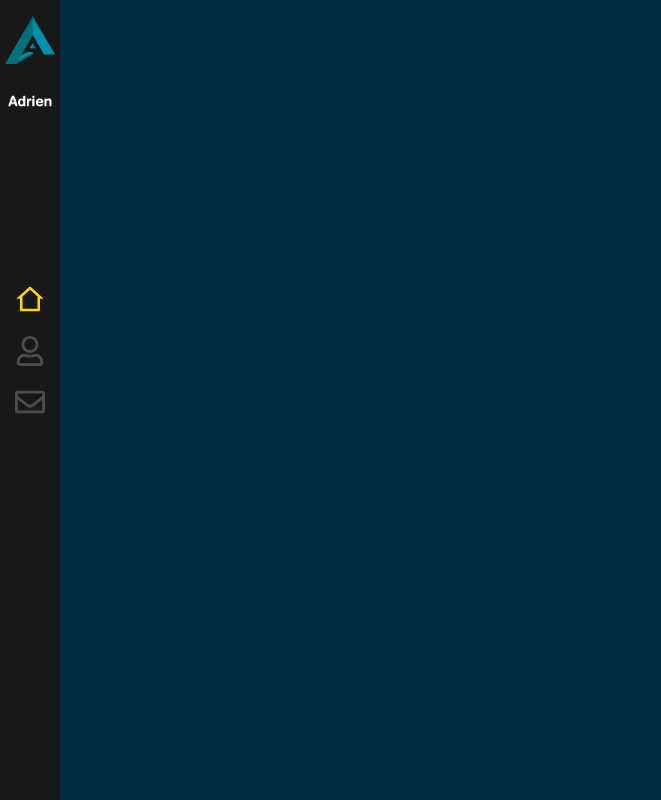
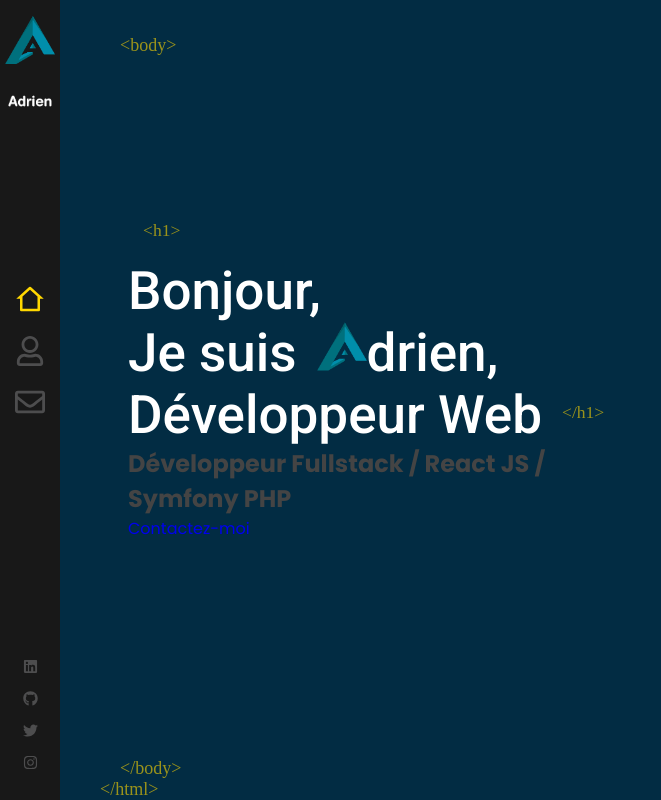
Before and after one commit to adrien-dubois/portfolio-v2, a React (Create React App) app: page / in a window 1280 px wide. Shown: the whole page, without its empty margins (0-661 px from the left). Built offline with nearby package versions, Linux system fonts and the light colour scheme; a web font is replaced by a local one.

Commit message:
[ADD]Home on layout

```diff
--- a/public/index.html
+++ b/public/index.html
@@ -13,6 +13,7 @@
       <link rel="preconnect" href="https://fonts.gstatic.com" crossorigin>
       <link href="https://fonts.googleapis.com/css2?family=Montserrat:ital,wght@0,100;0,200;0,300;0,400;0,500;0,600;0,700;0,800;0,900;1,100;1,200;1,300;1,400;1,500;1,600;1,700;1,800;1,900&family=Poppins:ital,wght@0,100;0,200;0,300;0,400;0,500;0,600;0,700;0,800;0,900;1,100;1,200;1,300;1,400;1,500;1,600;1,700;1,800;1,900&family=Ubuntu:ital,wght@0,300;0,400;0,500;0,700;1,300;1,400;1,500;1,700&display=swap" rel="stylesheet">
       <link href="https://fonts.googleapis.com/css2?family=La+Belle+Aurore&display=swap" rel="stylesheet">
+      <link href="https://fonts.googleapis.com/css2?family=Roboto:ital,wght@0,300;0,400;0,500;0,700;0,900;1,300;1,400;1,500;1,700;1,900&display=swap" rel="stylesheet">
 
 
     <link rel="apple-touch-icon" href="%PUBLIC_URL%/logo192.png" />
--- a/src/App.tsx
+++ b/src/App.tsx
@@ -1,4 +1,5 @@
 import { Route, Routes } from "react-router-dom";
+import Home from "./components/Home/Home";
 import Layout from "./components/Layout/Layout";
 import GlobalStyles from "./GlobalStyles";
 
@@ -9,7 +10,9 @@ function App() {
       <GlobalStyles/>
 
       <Routes>
-        <Route path="/" element={<Layout/>} />
+        <Route path="/" element={<Layout/>}>
+          <Route index element={<Home/>} />
+        </Route>
       </Routes>
     </>
   );
--- a/src/GlobalStyles.tsx
+++ b/src/GlobalStyles.tsx
@@ -10,6 +10,7 @@ const GlobalStyles = createGlobalStyle`
         --poppins-font: 'Poppins', sans-serif;
         --ubuntu-font: 'Ubuntu', sans-serif;
         --aurore-font: 'La Belle Aurore', cursive;
+        --roboto-font: 'Roboto', sans-serif;
 
         /*----- COLORS -----*/
         --black-color: #000;
@@ -17,6 +18,7 @@ const GlobalStyles = createGlobalStyle`
         --primary-color: #FFD700;
         --white-antique: #FAECD9;
         --error-color: #F43B47;
+        --picto-color: #4d4d4e;
         --bg-color: #022C43;
         --font-first: #444;
     }
--- /dev/null
+++ b/src/components/Home/Home.elements.tsx
@@ -0,0 +1,62 @@
+import styled from 'styled-components';
+import 'animate.css';
+
+export const Div = styled.div`
+    width: 100%;
+    will-change: contents;
+    height: 90%;
+    min-height: 566px;
+    position: absolute;
+    opacity: 0;
+    top: 5%;
+    margin: 0 auto;
+    z-index: 1;
+    transform-style: preserve-3d;
+    animation: fadeIn 1s forwards;
+    animation-delay: 1s;
+
+    .text-zone{
+        position: absolute;
+        left: 10%;
+        top: 50%;
+        transform: translateY(-50%);
+        width: 40%;
+        max-height: 90%;
+    }
+
+    h1{
+        color: #FFF;
+        font-family: var(--roboto-font);
+        font-weight: 500;
+        font-size: 53px;
+        margin: 0;
+
+        &::before{
+            content: '<h1>';
+            font-family: var(--aurore-font);
+            color: var(--primary-color);
+            font-size: 1.1rem;
+            position: absolute;
+            margin-top: -40px;
+            left: 15px;
+            opacity: 0.6;
+        }
+
+        &::after{
+            content: '</h1>';
+            font-family: var(--aurore-font);
+            color: var(--primary-color);
+            font-size: 1.1rem;
+            position: absolute;
+            margin-top: 18px;
+            margin-left: 20px;
+            opacity: 0.6;
+            animation: fadeIn 1s 1.7s backwards;
+        }
+
+        img{
+            width: 50px;
+            margin-left: 20px;
+        }
+    }
+`;
--- /dev/null
+++ b/src/components/Home/Home.tsx
@@ -0,0 +1,27 @@
+import { Div } from "./Home.elements"
+import LogoA from '../../assets/img/logoA.png'
+import { Link } from "react-router-dom"
+
+
+const Home = () => {
+  return (
+    <Div>
+        <div className="text-zone">
+            <h1>
+                Bonjour, <br/> Je suis
+                <img src={LogoA} alt="developpeur"/>
+                drien,
+                <br/>
+                Développeur Web
+            </h1>
+            <h2>
+                Développeur Fullstack / React JS / Symfony PHP
+            </h2>
+
+            <Link to="/contact">Contactez-moi</Link>
+        </div>
+    </Div>
+  )
+}
+
+export default Home
--- a/src/components/Layout/Layout.elements.ts
+++ b/src/components/Layout/Layout.elements.ts
@@ -1 +1,31 @@
 import styled from 'styled-components';
+
+export const App = styled.div`
+
+    .page{
+        width: 100%;
+        height: 100%;
+        position: absolute;
+    }
+
+    .top-tags{
+        bottom: auto;
+        top: 35px;
+    }
+
+    .tags{
+        color: var(--primary-color);
+        opacity: 0.6;
+        position: absolute;
+        bottom: 0;
+        left: 120px;
+        font-size: 18px;
+        font-family: var(--aurore-font);
+    }
+
+    .bottom-tag-html{
+        margin-left: -20px;
+    }
+
+
+`;
--- a/src/components/Layout/Layout.tsx
+++ b/src/components/Layout/Layout.tsx
@@ -1,9 +1,25 @@
+import { Outlet } from 'react-router-dom';
 import Sidebar from '../Sidebar/Sidebar';
+import { App } from './Layout.elements';
 
 
 const Layout = () => {
-  return  <><Sidebar/></>
+  return  (
+      <App>
+        <Sidebar/>
+        <div className="page">
+          <span className="tags top-tags">&lt;body&gt;</span>
 
+          <Outlet/>
+
+          <span className="tags bottom-tags">
+            &lt;/body&gt;
+            <br/>
+            <span className="bottom-tag-html">&lt;/html&gt;</span>
+          </span>
+        </div>
+      </App>
+  )
 }
 
 export default Layout
--- a/src/components/Sidebar/Sidebar.elements.tsx
+++ b/src/components/Sidebar/Sidebar.elements.tsx
@@ -102,4 +102,28 @@ export const Div = styled.div`
             }
         }
     }
+
+    ul{
+        position: absolute;
+        bottom: 20px;
+        width: 100%;
+        display: block;
+        padding: 0;
+        text-align: center;
+        margin: 0;
+
+        li{
+            a{
+                padding: 7px 0;
+                display: block;
+                font-size: 15px;
+                line-height: 16px;
+                color: var(--picto-color);
+
+                &:hover svg{
+                    color: var(--primary-color);
+                }
+            }
+        }
+    }
 `;
--- a/src/components/Sidebar/Sidebar.tsx
+++ b/src/components/Sidebar/Sidebar.tsx
@@ -4,7 +4,7 @@ import { Div } from './Sidebar.elements';
 import LogoA from '../../assets/img/logoA.png';
 import LogoAdrien from '../../assets/img/logoAdrien.png';
 // ICONS
-import { FaRegEnvelope, FaRegUser } from 'react-icons/fa';
+import { FaGithub, FaInstagram, FaLinkedin, FaRegEnvelope, FaRegUser, FaTwitter } from 'react-icons/fa';
 import { RiHome2Line } from 'react-icons/ri';
 
 const Sidebar = () => (
@@ -35,6 +35,50 @@ const Sidebar = () => (
             </NavLink>
 
         </nav>
+
+        <ul>
+            <li>
+                <a
+                    target="_blank"
+                    rel="noreferrer"
+                    href=" #"
+                >
+                    <FaLinkedin/>
+                </a>
+            </li>
+
+            <li>
+                <a
+                    target="_blank"
+                    rel="noreferrer"
+                    href=" #"
+                >
+                    <FaGithub/>
+                </a>
+            </li>
+
+            <li>
+                <a
+                    target="_blank"
+                    rel="noreferrer"
+                    href=" #"
+                >
+                    <FaTwitter/>
+                </a>
+            </li>
+
+            <li>
+                <a
+                    target="_blank"
+                    rel="noreferrer"
+                    href=" #"
+                >
+                    <FaInstagram/>
+                </a>
+            </li>
+
+
+        </ul>
     </Div>
 )
 
```
